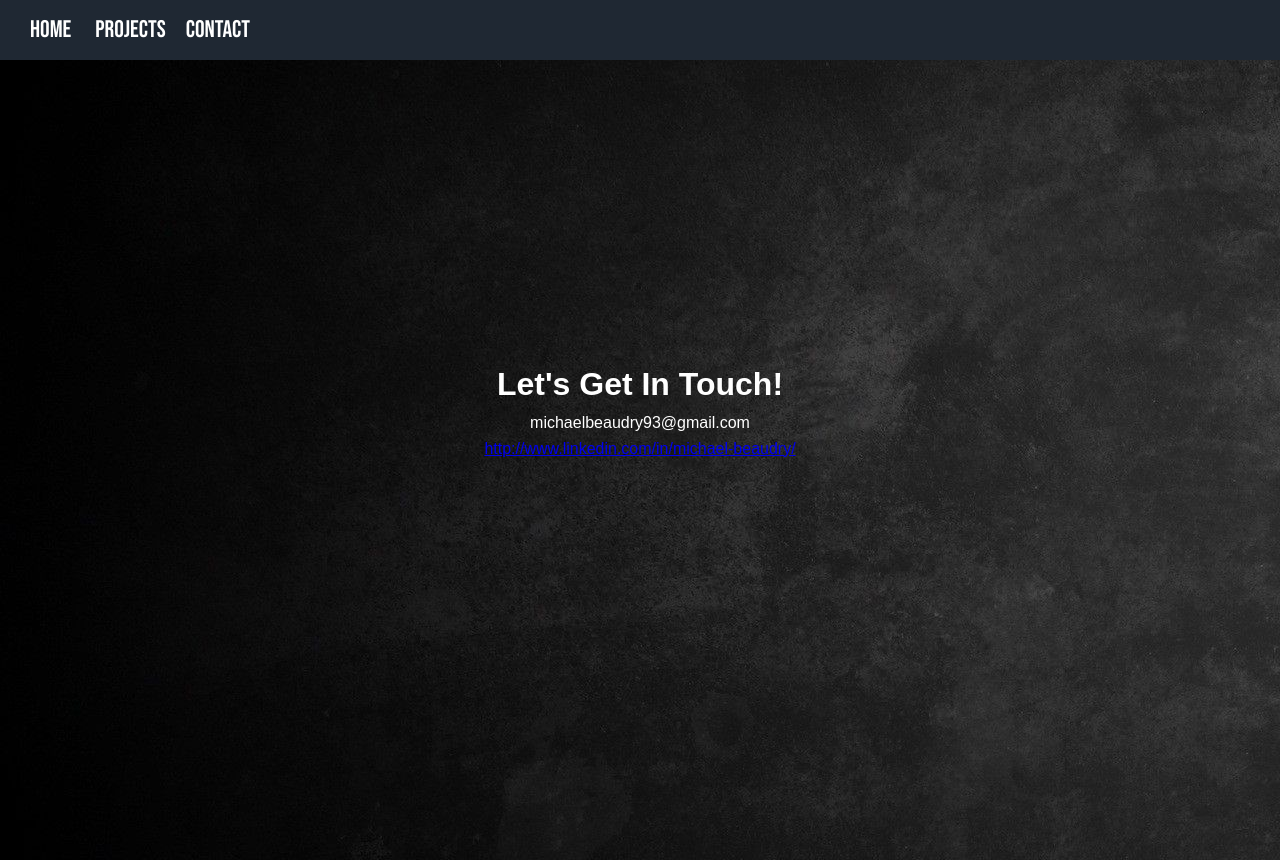
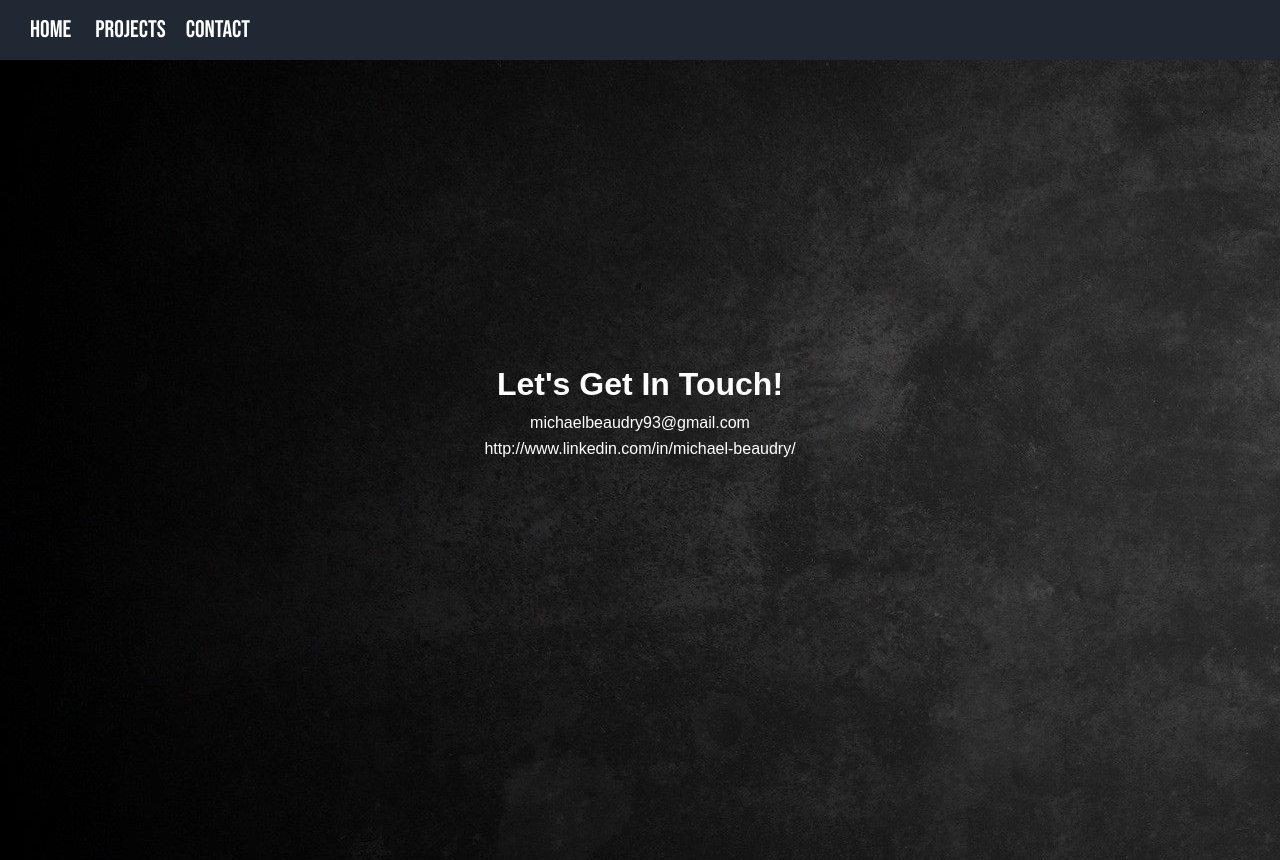
Before and after one commit to mikebeaudry93/mike-portfolio, a React (Create React App) app: page /Contact in a window 1280 px wide. Built offline with nearby package versions, Linux system fonts and the light colour scheme; a web font is replaced by a local one.

Commit message:
link added

```diff
--- a/src/components/Contact/Contact.js
+++ b/src/components/Contact/Contact.js
@@ -9,7 +9,7 @@ export class Contact extends Component {
                 <h1 className="contact__font">Let's Get In Touch!</h1>
                 <p className="contact__font">michaelbeaudry93@gmail.com</p>
                 {/* <p className="contact__font">www.linkedin.com/in/michael-beaudry/</p> */}
-                <a  className="contact__font" href="https://www.linkedin.com/in/michael-beaudry/">http://www.linkedin.com/in/michael-beaudry/</a>
+                <a  className="contact__font contact__link" href="https://www.linkedin.com/in/michael-beaudry/">http://www.linkedin.com/in/michael-beaudry/</a>
                 {/* <p className="contact__font">6472695512</p>   */}
             </div>
             </>
--- a/src/components/Contact/Contact.scss
+++ b/src/components/Contact/Contact.scss
@@ -15,4 +15,13 @@
     &__font {
         font-family: 'Martel Sans', sans-serif;
     }
+
+    &__link {
+        text-decoration: none;
+        color: white;
+    }
+
+    &__link:hover {
+        color: grey;
+    }
 }
```
